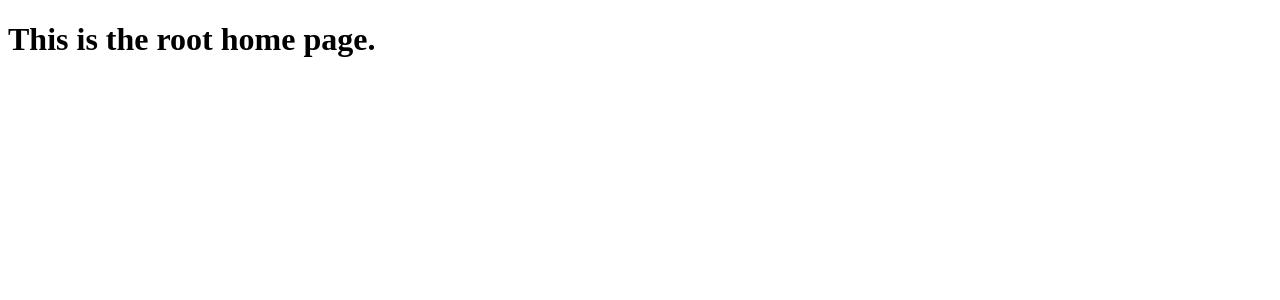
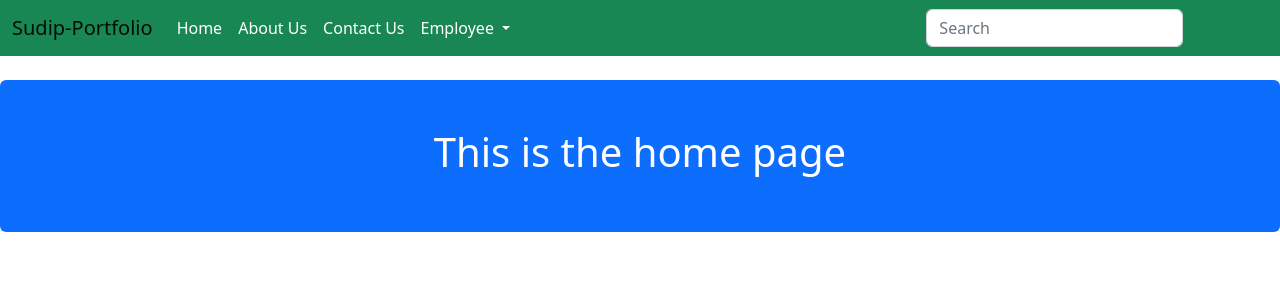
Before and after one commit to sudipproject/portfolio, a Django app: page / in a window 1280 px wide. Shown: the top 300 px of the page. Run offline with Django 3.2, Linux system fonts and the light colour scheme.

Commit message:
link added in template

```diff
--- a/employee/urls.py
+++ b/employee/urls.py
@@ -2,5 +2,5 @@ from django.urls import path
 from .import views
 
 urlpatterns = [
-    path('',views.employeehome)
+    path('profile/',views.employeehome,name="profile")
 ]
--- a/portfolio/urls.py
+++ b/portfolio/urls.py
@@ -20,8 +20,8 @@ from .import views
 
 urlpatterns = [
     path('admin/', admin.site.urls),
-    path('about/',views.about),
-    path('contact/',views.contact),
-    path('',views.home),
+    path('about_us/',views.about,name='about'),
+    path('contact_us/',views.contact,name='contact'),
+    path('',views.home,name='home'),
     path('employee/',include('employee.urls'))
 ]
--- a/templates/index.html
+++ b/templates/index.html
@@ -1,12 +1,7 @@
-<!DOCTYPE html>
-<html lang="en">
-<head>
-    <meta charset="UTF-8">
-    <meta http-equiv="X-UA-Compatible" content="IE=edge">
-    <meta name="viewport" content="width=device-width, initial-scale=1.0">
-    <title>Home</title>
-</head>
-<body>
-    <h1>This is the root home page.</h1>
-</body>
-</html>
+{%extends 'layout.html'%}
+{%block title%}Home{%endblock%}
+{% block content %}
+<div class="mt-4 p-5 bg-primary text-white rounded">
+    <h1 class="text-center">This is the home page</h1>
+</div>
+{% endblock %}
--- /dev/null
+++ b/templates/layout.html
@@ -0,0 +1,54 @@
+<!doctype html>
+<html lang="en">
+  <head>
+    <meta charset="utf-8">
+    <meta name="viewport" content="width=device-width, initial-scale=1">
+    <title>
+        {%block title%}
+        {%endblock%}
+    </title>
+    <link href="https://cdn.jsdelivr.net/npm/bootstrap@5.2.0-beta1/dist/css/bootstrap.min.css" rel="stylesheet" integrity="sha384-0evHe/X+R7YkIZDRvuzKMRqM+OrBnVFBL6DOitfPri4tjfHxaWutUpFmBp4vmVor" crossorigin="anonymous">
+  </head>
+  <body>
+    <nav class="navbar navbar-expand-lg bg-success">
+        <div class="container-fluid">
+          <a class="navbar-brand" href="#">Sudip-Portfolio</a>
+          <button class="navbar-toggler" type="button" data-bs-toggle="collapse" data-bs-target="#navbarSupportedContent" aria-controls="navbarSupportedContent" aria-expanded="false" aria-label="Toggle navigation">
+            <span class="navbar-toggler-icon"></span>
+          </button>
+          <div class="collapse navbar-collapse" id="navbarSupportedContent">
+            <ul class="navbar-nav me-auto mb-2 mb-lg-0">
+              <li class="nav-item">
+                <a class="nav-link active text-white" aria-current="page" href="{% url 'home'%}">Home</a>
+              </li>
+              <li class="nav-item">
+                <a class="nav-link text-white" href="{%url 'about'%}">About Us</a>
+              </li>
+              <li class="nav-item">
+                <a class="nav-link text-white" href="{%url 'contact'%}">Contact Us</a>
+              </li>
+              <li class="nav-item dropdown">
+                <a class="nav-link dropdown-toggle text-white" href="javascript:void(0);" id="navbarDropdown" role="button" data-bs-toggle="dropdown" aria-expanded="false">
+                  Employee
+                </a>
+                <ul class="dropdown-menu" aria-labelledby="navbarDropdown">
+                  <li><a class="dropdown-item" href="{%url 'profile'%}">Profile</a></li>
+                  <li><a class="dropdown-item" href="#">Another action</a></li>
+                  <li><hr class="dropdown-divider"></li>
+                  <li><a class="dropdown-item" href="#">Something else here</a></li>
+                </ul>
+              </li>
+            </ul>
+            <form class="d-flex" role="search">
+              <input class="form-control me-2" type="search" placeholder="Search" aria-label="Search">
+              <button class="btn btn-outline-success" type="submit">Search</button>
+            </form>
+          </div>
+        </div>
+      </nav>
+      {% block content %}
+      {% endblock %}
+
+    <script src="https://cdn.jsdelivr.net/npm/bootstrap@5.2.0-beta1/dist/js/bootstrap.bundle.min.js" integrity="sha384-pprn3073KE6tl6bjs2QrFaJGz5/SUsLqktiwsUTF55Jfv3qYSDhgCecCxMW52nD2" crossorigin="anonymous"></script>
+  </body>
+</html>
```
Also changed, not shown: templates/about.html (+7 -12 lines), templates/contact.html (+7 -12 lines), templates/employee/login.html (+7 -12 lines).
